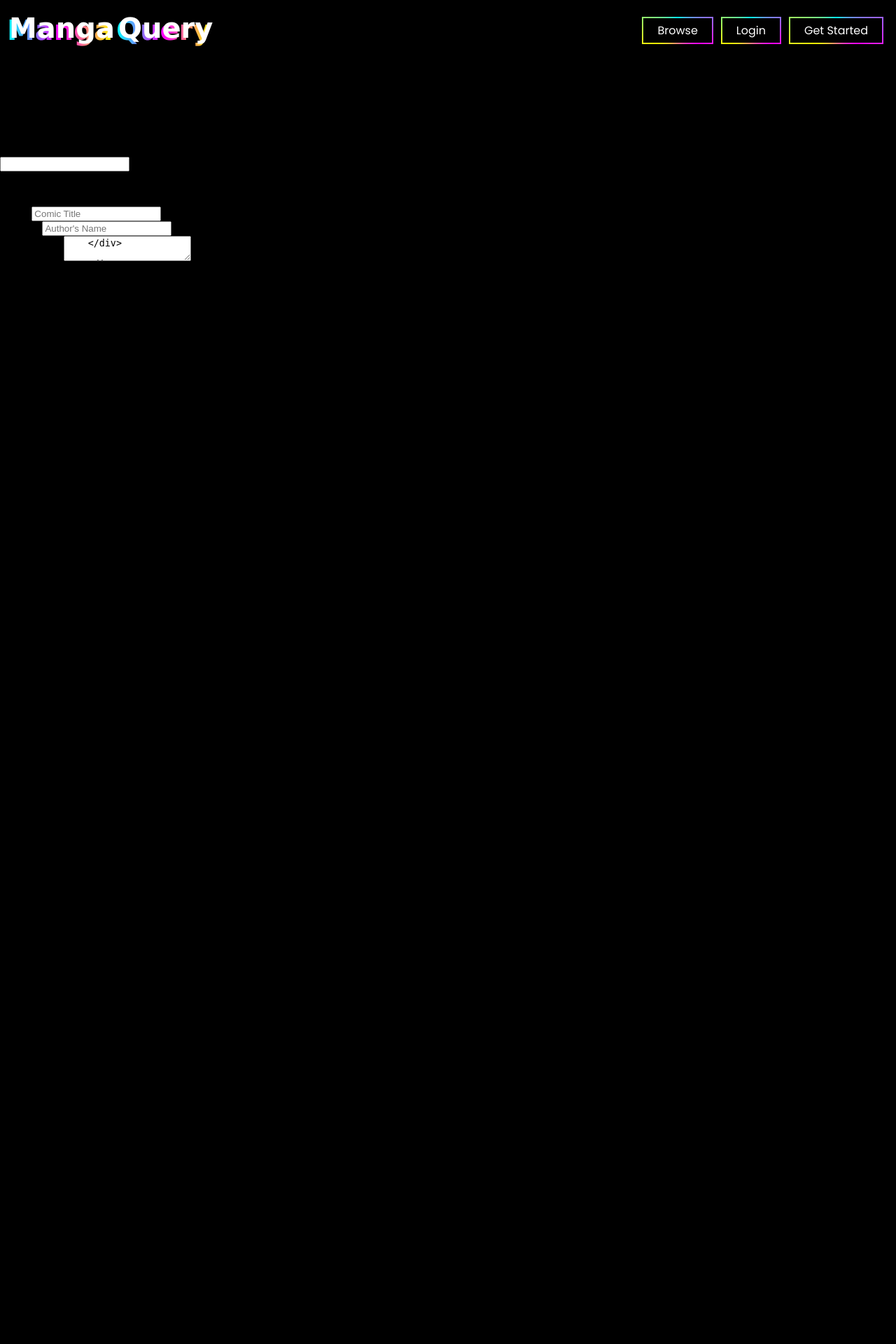
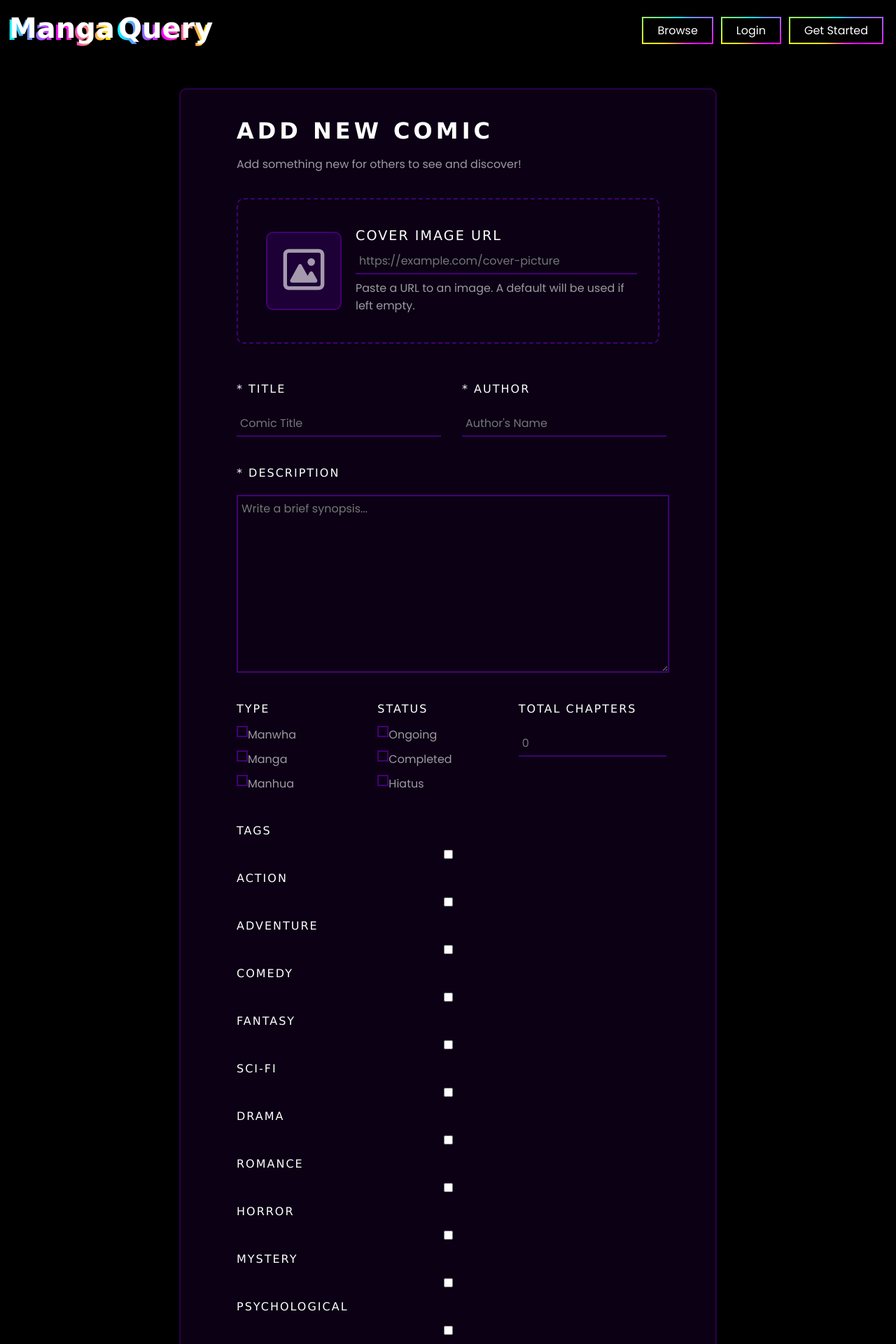
Before and after one commit to VMQ30/MangaLibrary, a Flask app: page /add-comic in a window 1280 px wide. Shown: the top 1920 px of the page at 70% size. Before the commit the page ends 373 px from the top, so only its background shows below. Run offline with Flask 3, Linux system fonts and the light colour scheme; a user stored in the database is signed in; data comes from the database, SQL or seed files in the repository.

Commit message:
Started styling the add comics page

```diff
--- a/static/add_comic.css
+++ b/static/add_comic.css
@@ -0,0 +1,171 @@
+.add-comic {
+  display: flex;
+  justify-content: center;
+  align-items: center;
+  margin-bottom: 80px;
+  margin-top: 20px;
+}
+.add-comic form {
+  background-color: #1f00375f;
+  padding: 40px 80px;
+  padding-bottom: 60px;
+  width: 60vw;
+  display: flex;
+  flex-direction: column;
+  align-items: flex-start;
+  color: white;
+  border-radius: 10px;
+  border: 2px solid #2b004b;
+  box-sizing: border-box;
+  gap: 20px;
+}
+
+form {
+  display: flex;
+  flex-direction: column;
+}
+
+form h3 {
+  font-family: "Verdana";
+  font-size: 2rem;
+  color: white;
+  text-transform: uppercase;
+  letter-spacing: 5px;
+  margin: 0;
+}
+
+form p {
+  font-family: "Poppins";
+  color: rgba(255, 255, 255, 0.6);
+}
+
+.add-picture {
+  display: flex;
+  align-items: center;
+  border: 2px #440077;
+  border-style: dashed;
+  padding: 40px;
+  width: 100%;
+  box-sizing: border-box;
+  border-radius: 10px;
+  gap: 20px;
+  margin-bottom: 20px;
+}
+
+.picture {
+  background-color: #2a004b99;
+  padding: 20px;
+  border-radius: 10px;
+  border: 2px solid #440077;
+}
+
+.add-picture-info h4,
+.add-comic label {
+  margin: 0;
+  font-family: "Verdana";
+  font-weight: 300;
+  font-size: 1.2rem;
+  text-transform: uppercase;
+  letter-spacing: 2px;
+}
+
+.add-comic label {
+  font-size: 1rem;
+  padding: 0;
+  margin-bottom: 15px;
+  margin-top: 15px;
+}
+
+.add-picture-info p {
+  margin: 0;
+}
+
+.add-picture input,
+.add-comic-details input[type="text"],
+.add-comic-details input[type="number"] {
+  width: 100%;
+  margin: 7px 0;
+  background-color: transparent;
+  border: none;
+  border-bottom: 2px solid #440077;
+  padding: 5px;
+  font-size: 1rem;
+  font-family: "Poppins";
+  color: white;
+  caret-color: white;
+}
+
+textarea {
+  width: 100%;
+  margin: 7px 0;
+  background-color: transparent;
+  border: 2px solid #440077;
+  padding: 5px;
+  font-size: 1rem;
+  font-family: "Poppins";
+  color: white;
+  caret-color: white;
+  height: 30vh;
+}
+
+.add-comic-details {
+  width: 100%;
+  display: flex;
+  flex-direction: column;
+  gap: 20px;
+}
+
+.add-comic-details div {
+  display: flex;
+  flex-direction: column;
+}
+.add-comic-details .details-wrapper {
+  display: flex;
+  flex-direction: row;
+  gap: 40px;
+  div {
+    flex: 1;
+  }
+}
+
+.add-comic-details .choices {
+  display: flex;
+  flex-direction: row;
+  margin-bottom: 10px;
+  p {
+    margin: 0;
+    width: fit-content;
+  }
+  input {
+    margin: 0;
+    width: fit-content;
+  }
+}
+
+.add-comic-details .more-details {
+  display: flex;
+  flex-direction: row;
+  div {
+    flex: 1;
+  }
+}
+
+.add-comic-details input[type="radio"] {
+  -webkit-appearance: none;
+  appearance: none;
+  margin: 0;
+  font: inherit;
+  width: 1rem;
+  height: 1rem;
+  border: 2px solid #440077;
+}
+
+input::-webkit-outer-spin-button,
+input::-webkit-inner-spin-button {
+  -webkit-appearance: none;
+  margin: 0;
+}
+
+input[type="number"] {
+  -moz-appearance: textfield;
+}
--- a/templates/add_comics.html
+++ b/templates/add_comics.html
@@ -5,6 +5,7 @@ styles %}
   href="{{ url_for('static', filename='/add_comic.css') }}"
 />
 {% endblock%} {% block main %}
+<div class="add-comic">
   <form class="add-comic">
     <div class="add-comic-title">
       <h3>Add New Comic</h3>
@@ -12,10 +13,45 @@ styles %}
     </div>
 
     <div class="add-picture">
-    <div class="picture"></div>
+      <div class="picture">
+        <svg
+          width="64px"
+          height="64px"
+          viewBox="0 0 24 24"
+          fill="none"
+          xmlns="http://www.w3.org/2000/svg"
+        >
+          <g id="SVGRepo_bgCarrier" stroke-width="0"></g>
+          <g
+            id="SVGRepo_tracerCarrier"
+            stroke-linecap="round"
+            stroke-linejoin="round"
+          ></g>
+          <g id="SVGRepo_iconCarrier">
+            <path
+              fill-rule="evenodd"
+              clip-rule="evenodd"
+              d="M23 4C23 2.34315 21.6569 1 20 1H4C2.34315 1 1 2.34315 1 4V20C1 21.6569 2.34315 23 4 23H20C21.6569 23 23 21.6569 23 20V4ZM21 4C21 3.44772 20.5523 3 20 3H4C3.44772 3 3 3.44772 3 4V20C3 20.5523 3.44772 21 4 21H20C20.5523 21 21 20.5523 21 20V4Z"
+              fill="rgba(255, 255, 255, 0.6)"
+            ></path>
+            <path
+              d="M4.80665 17.5211L9.1221 9.60947C9.50112 8.91461 10.4989 8.91461 10.8779 9.60947L14.0465 15.4186L15.1318 13.5194C15.5157 12.8476 16.4843 12.8476 16.8682 13.5194L19.1451 17.5039C19.526 18.1705 19.0446 19 18.2768 19H5.68454C4.92548 19 4.44317 18.1875 4.80665 17.5211Z"
+              fill="rgba(255, 255, 255, 0.6)"
+            ></path>
+            <path
+              d="M18 8C18 9.10457 17.1046 10 16 10C14.8954 10 14 9.10457 14 8C14 6.89543 14.8954 6 16 6C17.1046 6 18 6.89543 18 8Z"
+              fill="rgba(255, 255, 255, 0.6)"
+            ></path>
+          </g>
+        </svg>
+      </div>
       <div class="add-picture-info">
         <h4>Cover Image URL</h4>
-      <input type="text" name="image-url" />
+        <input
+          type="text"
+          name="image-url"
+          placeholder="https://example.com/cover-picture"
+        />
         <p>Paste a URL to an image. A default will be used if left empty.</p>
       </div>
     </div>
@@ -51,30 +87,46 @@ styles %}
           name="description"
           placeholder="Write a brief synopsis..."
           required
-      />
+        ></textarea>
       </div>
 
-    <div>
+      <div class="more-details">
         <div>
           <label for="add-type">Type</label>
           <div>
             {% for type in comic_type %}
-          <input name="add-type" type="radio" value="{{type}}" />{{type}} {%
-          endfor %}
+            <div class="choices">
+              <input
+                name="type"
+                id="add-type"
+                type="radio"
+                value="{{type.type_name}}"
+              />
+              <p>{{type.type_name}}</p>
             </div>
-      </div>
-
-      <div>
-        <label for="add-type">Status</label>
-        <div>
-          {% for status in comic_status %}
-          <input name="add-status" type="radio" value="{{status}}" />{{status}}
             {% endfor %}
           </div>
         </div>
 
         <div>
-        <label for="add-num_chapters">Total Chapters</label>
+          <label for="add-status">Status</label>
+          <div>
+            {% for status in comic_status %}
+            <div class="choices">
+              <input
+                name="status"
+                id="add-status"
+                type="radio"
+                value="{{status.status_name}}"
+              />
+              <p>{{status.status_name}}</p>
+            </div>
+            {% endfor %}
+          </div>
+        </div>
+
+        <div>
+          <label for="add-num-chapters">Total Chapters</label>
           <input
             type="number"
             name="num-chapters"
@@ -92,12 +144,12 @@ styles %}
           <input
             type="checkbox"
             name="add-tag"
-          value="{{tag}}"
+            value="{{tag.tags_name}}"
             id="tag-{{loop.index}}"
             class="hidden-checkbox"
           />
-        <label for="btn-{{ loop.index }}" class="custom-button">
-          {{type}}
+          <label for="tag-{{ loop.index }}" class="custom-button">
+            {{tag.tags_name}}
           </label>
           {% endfor %}
         </div>
@@ -106,4 +158,5 @@ styles %}
 
     <button type="submit">+ Add Comic</button>
   </form>
+</div>
 {%endblock%}
```
Also changed, not shown: 1 other file. Lines whose indentation alone changed are shown as unchanged.
